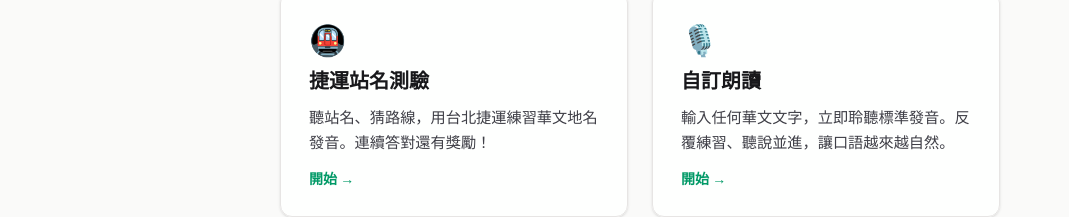
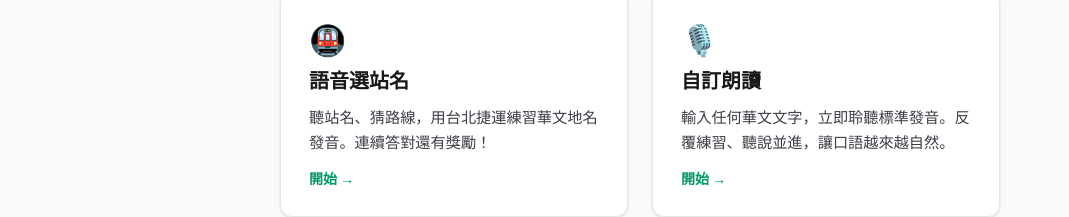
Before and after one commit to 3dw/learn-zh, a Vue app: page / in a window 1280 px wide. Shown: the part 711-928 px from the top of the page, without its empty margins (0-1069 px from the left). Built offline with nearby package versions, Linux system fonts and the light colour scheme.

Commit message:
首頁「捷運站名測驗」改為「語音選站名」
Co-Authored-By: Claude Sonnet 4.6 <noreply@anthropic.com>

```diff
--- a/src/views/HomeView.vue
+++ b/src/views/HomeView.vue
@@ -17,7 +17,7 @@ const features = [
 	{
 		to: '/mrt-quiz',
 		emoji: '🚇',
-		title: '捷運站名測驗',
+		title: '語音選站名',
 		desc: '聽站名、猜路線，用台北捷運練習華文地名發音。連續答對還有獎勵！',
 	},
 	{
```
